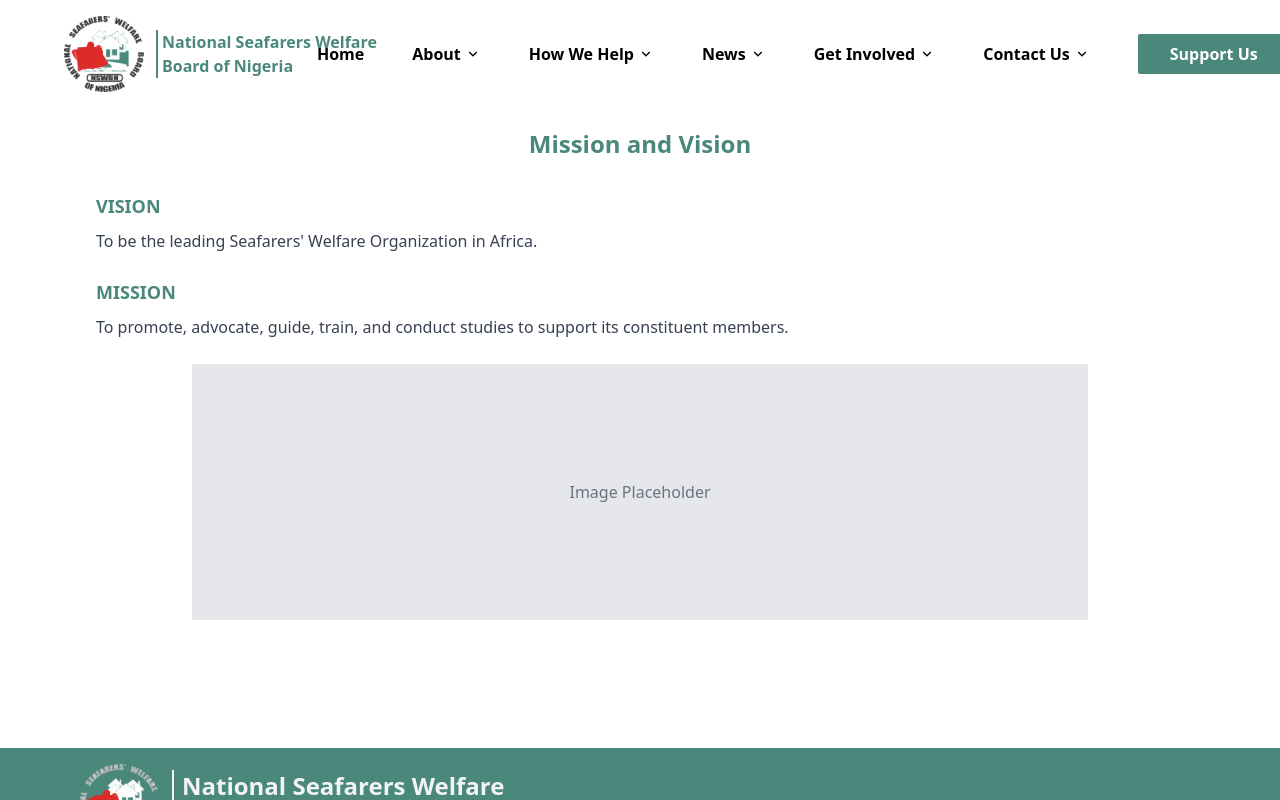
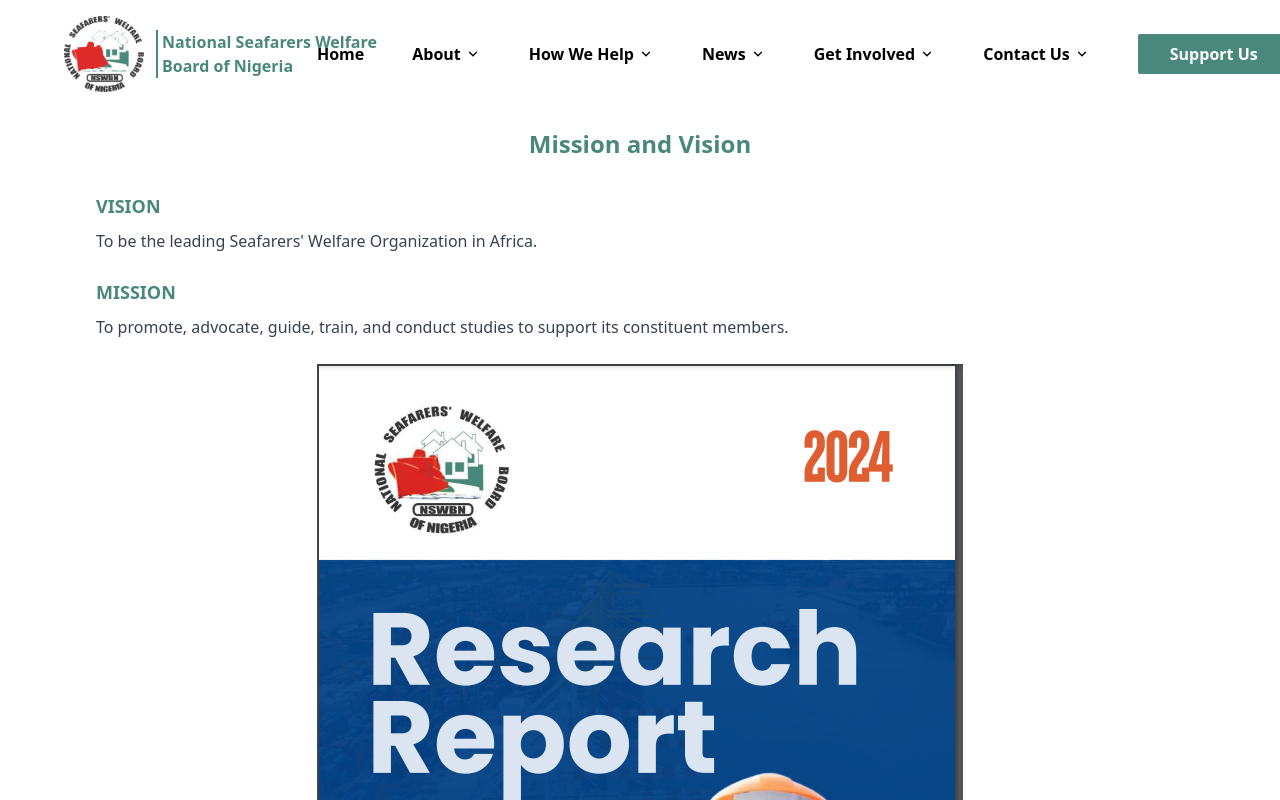
Before and after one commit to web3normad/NSWBN-Website, a React (Vite) app: page /about-us/mission-vision in a window 1280 px wide. Shown: the top 800 px of the page. Built offline with nearby package versions, Linux system fonts and the light colour scheme.

Commit message:
FTP workflow update

```diff
--- a/src/components/Header.jsx
+++ b/src/components/Header.jsx
@@ -3,6 +3,7 @@
 import { RiArrowDownSLine, RiArrowUpSLine } from "react-icons/ri";
 import { Link } from "react-router-dom";
 import Logo from "../assets/images/NSWBN_logo.png";
+
 
 const Header = () => {
   const [isOpen, setIsOpen] = useState(false);
--- a/src/pages/about-us/MissionVision.jsx
+++ b/src/pages/about-us/MissionVision.jsx
@@ -1,4 +1,6 @@
-import React from 'react'
+import React from 'react';
+import Report from "../../../public/assets/Research_Report_Seafarers_Welfare_Board+pdf.pdf";
+import ReportPreview from '../../assets/images/report.png';
 
 const MissionVision = () => {
   return (
@@ -9,28 +11,32 @@
 
       <div className="max-w-7xl mx-auto space-y-6">
         <div>
-          <h3 className='text-lg font-bold text-primary-100 mb-2'>VISION</h3>
+          <h3 className="text-lg font-bold text-primary-100 mb-2">VISION</h3>
           <p className="text-gray-700 leading-relaxed">
             To be the leading Seafarers' Welfare Organization in Africa.
           </p>
         </div>
 
         <div>
-          <h3 className='text-lg font-bold text-primary-100 mb-2'>MISSION</h3>
+          <h3 className="text-lg font-bold text-primary-100 mb-2">MISSION</h3>
           <p className="text-gray-700 leading-relaxed">
             To promote, advocate, guide, train, and conduct studies to support its constituent members.
           </p>
         </div>
 
-        <div className='flex justify-center'>
-          {/* Placeholder for image - you can add the actual image source when available */}
-          <div className="w-full max-w-4xl h-64 bg-gray-200 flex items-center justify-center text-gray-500">
-            Image Placeholder
-          </div>
+        <div className="flex justify-center">
+          {/* Preview of the PDF's first page */}
+          <a href={Report} target="_blank" rel="noopener noreferrer">
+            <img
+              src={ReportPreview}
+              alt="Research Report Preview"
+              className="w-full max-w-4xl cursor-pointer"
+            />
+          </a>
         </div>
       </div>
     </div>
-  )
-}
+  );
+};
 
-export default MissionVision
+export default MissionVision;
```
Also changed, not shown: src/assets/images/report.png (added), 1 other file (tests, documents, lock files or other folders).
